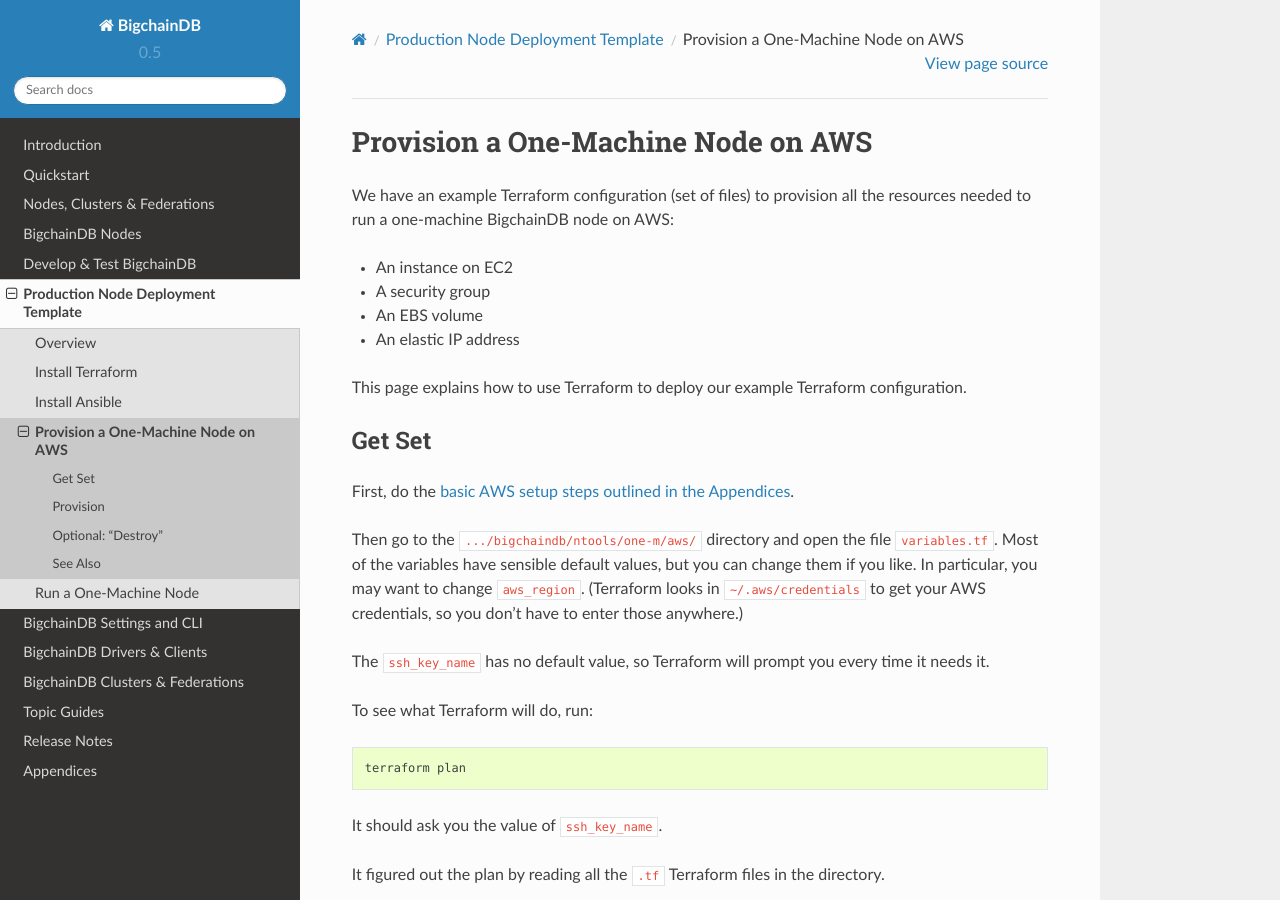
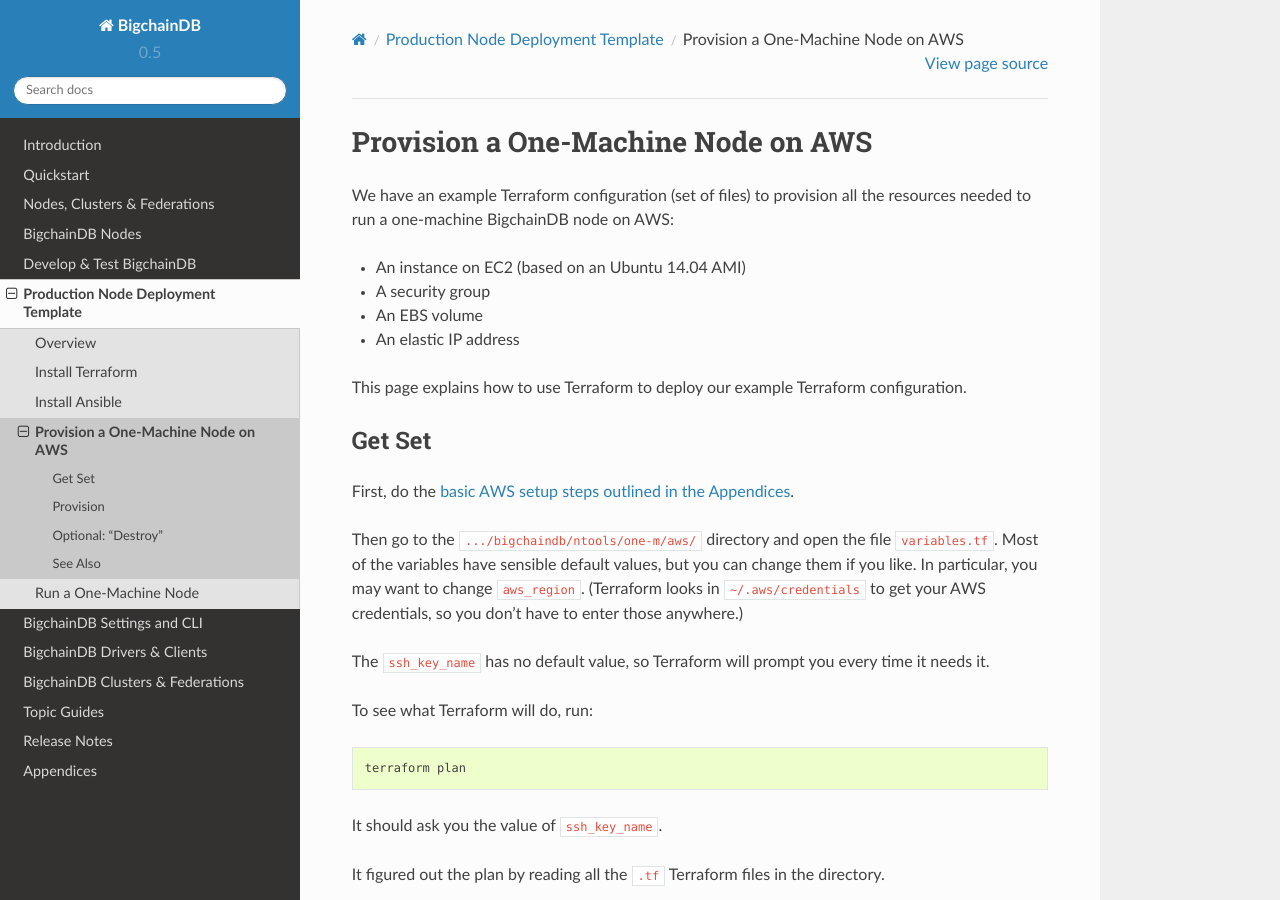
Before and after one commit to bigchaindb/bigchaindb, a Sphinx documentation site: the page built from docs/source/prod-node-depl-tplt/prov-one-m-aws.md, in a window 1280 px wide and 900 px high. Built offline with Sphinx 7.4.7 and the Read the Docs theme 2.0.0, drawn with Linux system fonts in a browser that asks for light colours.

Commit message:
Note that our Terraform example uses an Ubuntu 14.04 AMI

```diff
--- a/docs/source/prod-node-depl-tplt/prov-one-m-aws.md
+++ b/docs/source/prod-node-depl-tplt/prov-one-m-aws.md
@@ -2,7 +2,7 @@
 
 We have an example Terraform configuration (set of files) to provision all the resources needed to run a one-machine BigchainDB node on AWS:
 
-* An instance on EC2
+* An instance on EC2 (based on an Ubuntu 14.04 AMI)
 * A security group
 * An EBS volume
 * An elastic IP address
```
